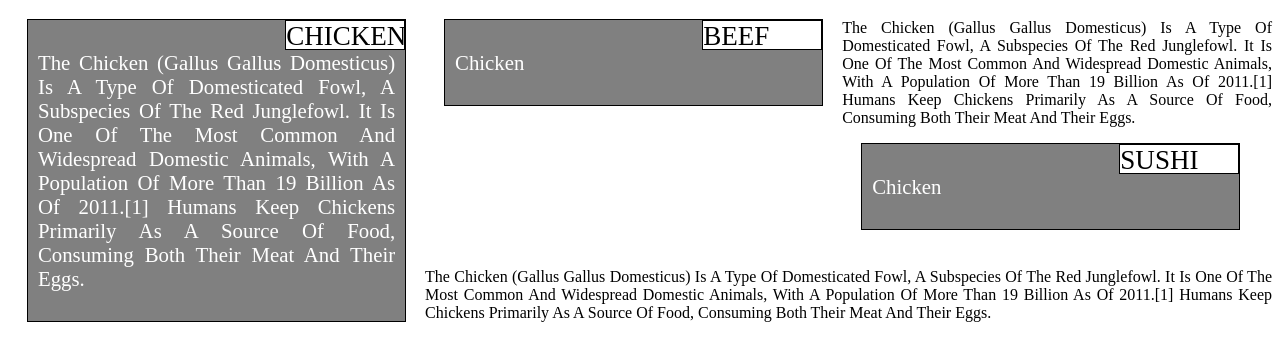
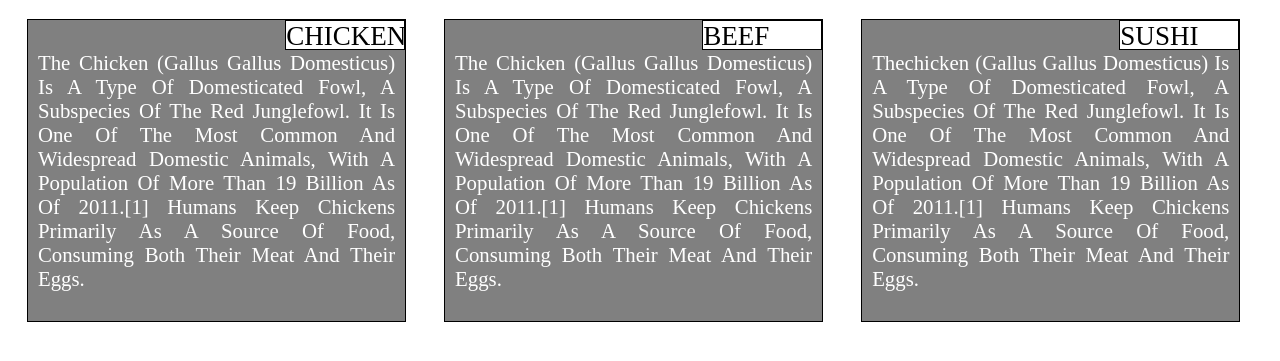
Before and after one commit to Deltaspectro/coursera, a plain HTML site: page site/index.html in a window 1280 px wide. Shown: the part 61-422 px from the top of the page. Drawn offline with Linux system fonts and the light colour scheme.

Commit message:
Update index.html

```diff
--- a/site/index.html
+++ b/site/index.html
@@ -8,7 +8,7 @@
 <center><h1>The menu</h1></center>
 
 <div id="div1" class="col-lg-4 col-md-6 col-min-12"><div id="title">Chicken</div><p>The chicken (Gallus gallus domesticus) is a type of domesticated fowl, a subspecies of the red junglefowl. It is one of the most common and widespread domestic animals, with a population of more than 19 billion as of 2011.[1] Humans keep chickens primarily as a source of food, consuming both their meat and their eggs.</p></div>
-<div id="div1" class="col-lg-4 col-md-6 col-min-12"><div id="title">Beef</div><p>Chicken</div><p>The chicken (Gallus gallus domesticus) is a type of domesticated fowl, a subspecies of the red junglefowl. It is one of the most common and widespread domestic animals, with a population of more than 19 billion as of 2011.[1] Humans keep chickens primarily as a source of food, consuming both their meat and their eggs.</p></div>
-<div id="div1" class="col-lg-4 col-md-12 col-min-12"><div id="title">Sushi</div><p>Chicken</div><p>The chicken (Gallus gallus domesticus) is a type of domesticated fowl, a subspecies of the red junglefowl. It is one of the most common and widespread domestic animals, with a population of more than 19 billion as of 2011.[1] Humans keep chickens primarily as a source of food, consuming both their meat and their eggs.</p></div>
+<div id="div1" class="col-lg-4 col-md-6 col-min-12"><div id="title">Beef</div><p>The chicken (Gallus gallus domesticus) is a type of domesticated fowl, a subspecies of the red junglefowl. It is one of the most common and widespread domestic animals, with a population of more than 19 billion as of 2011.[1] Humans keep chickens primarily as a source of food, consuming both their meat and their eggs.</p></div>
+<div id="div1" class="col-lg-4 col-md-12 col-min-12"><div id="title">Sushi</div><p>Thechicken (Gallus gallus domesticus) is a type of domesticated fowl, a subspecies of the red junglefowl. It is one of the most common and widespread domestic animals, with a population of more than 19 billion as of 2011.[1] Humans keep chickens primarily as a source of food, consuming both their meat and their eggs.</p></div>
 
 </html>
```
